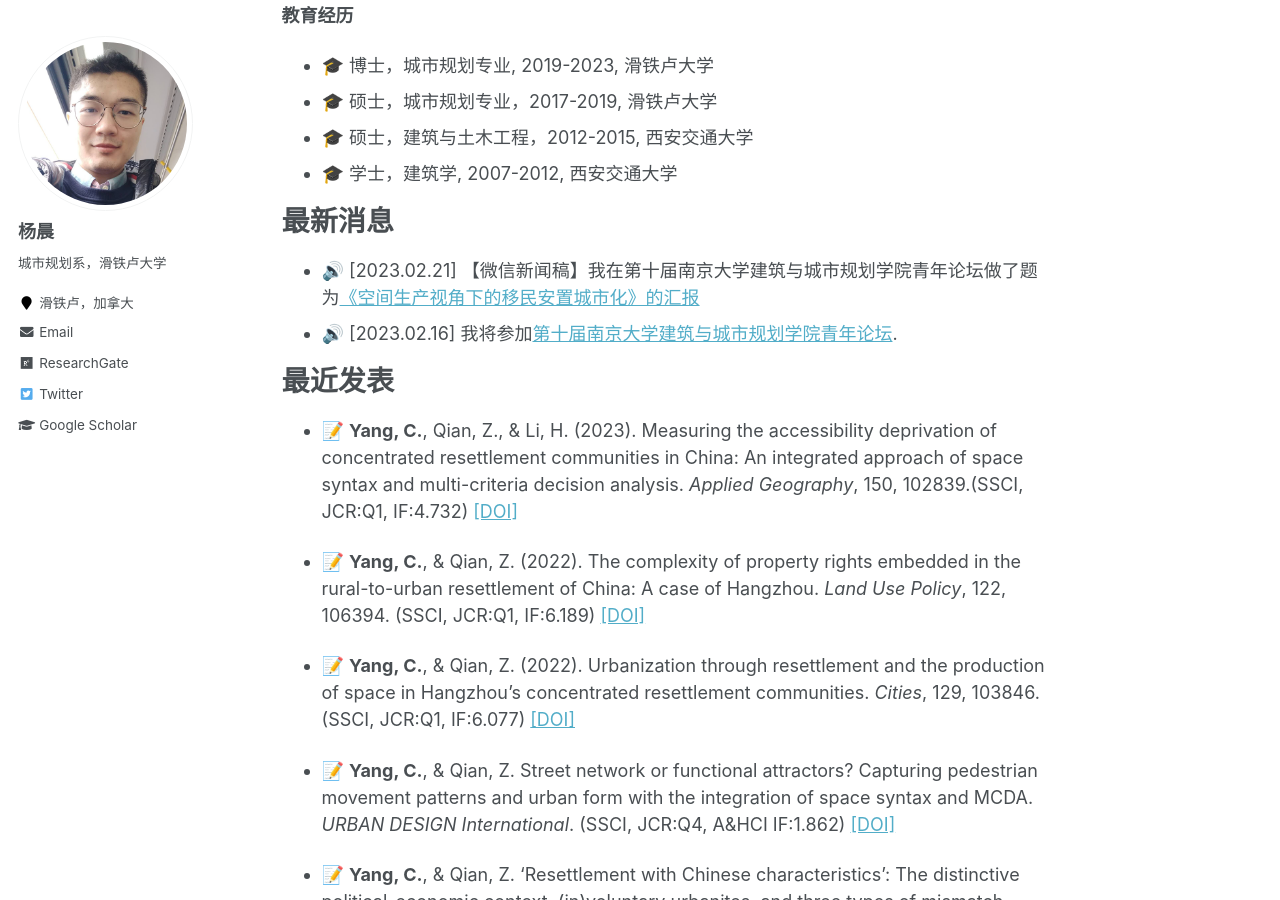
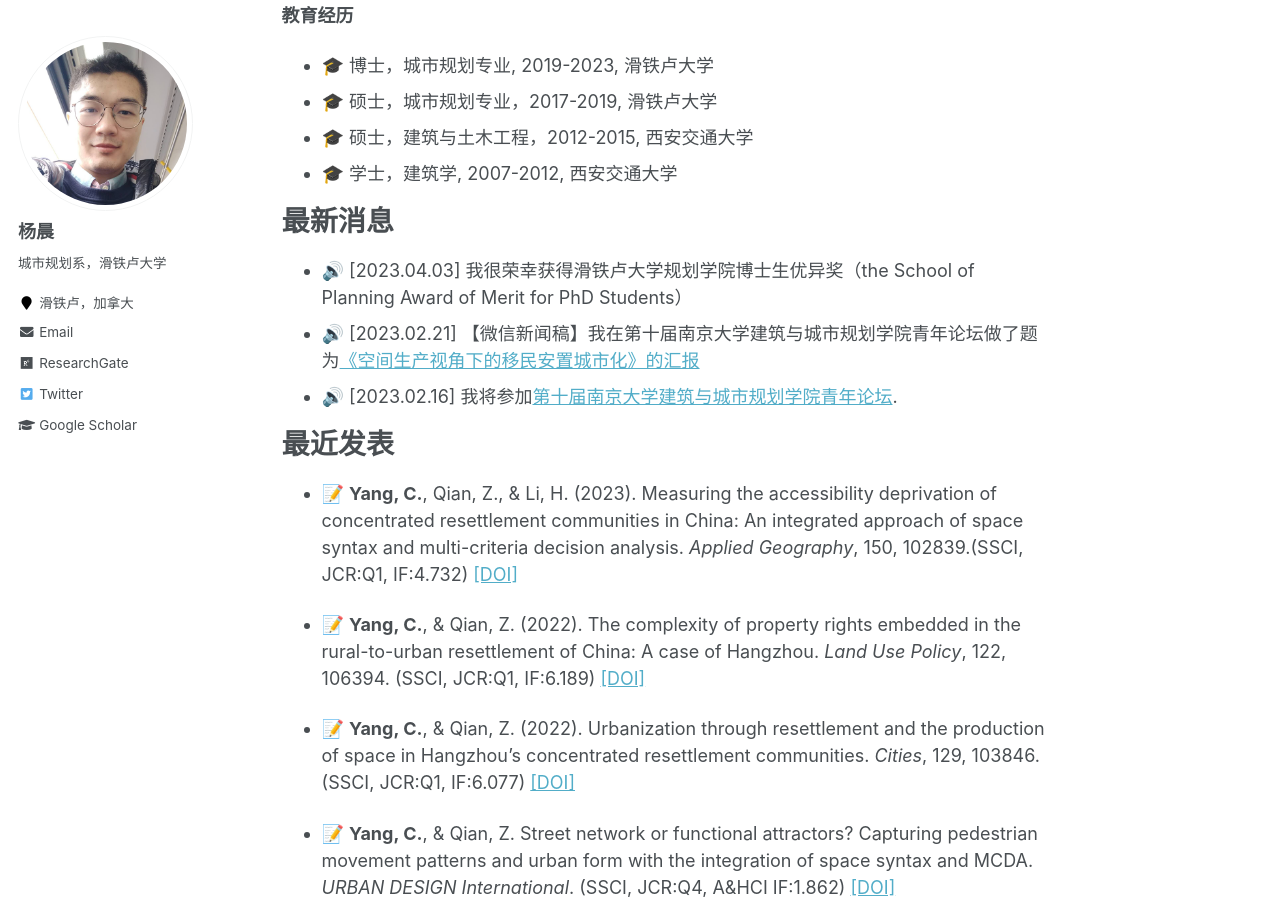
Before and after one commit to ktalenting/ktalenting.github.io-zh-cn-, a Jekyll site: the page built from _pages/about.md, in a window 1280 px wide and 900 px high, scrolled down 360 px. Built offline with Jekyll 4.4.1, drawn with Linux system fonts in a browser that asks for light colours.

Commit message:
Update about.md

```diff
--- a/_pages/about.md
+++ b/_pages/about.md
@@ -20,6 +20,7 @@ redirect_from:
 - 🎓 学士，建筑学, 2007-2012, 西安交通大学
 
 # 最新消息
+- 🔊 [2023.04.03] 我很荣幸获得滑铁卢大学规划学院博士生优异奖（the School of Planning Award of Merit for PhD Students）
 - 🔊 [2023.02.21] 【微信新闻稿】我在第十届南京大学建筑与城市规划学院青年论坛做了题为[《空间生产视角下的移民安置城市化》的汇报](https://mp.weixin.qq.com/s/bg2-70JKd3R97xUk1q020w)
 - 🔊 [2023.02.16] 我将参加[第十届南京大学建筑与城市规划学院青年论坛](https://mp.weixin.qq.com/s/_hlGUQ3r1An0Th7ouiulrg).
 
```
